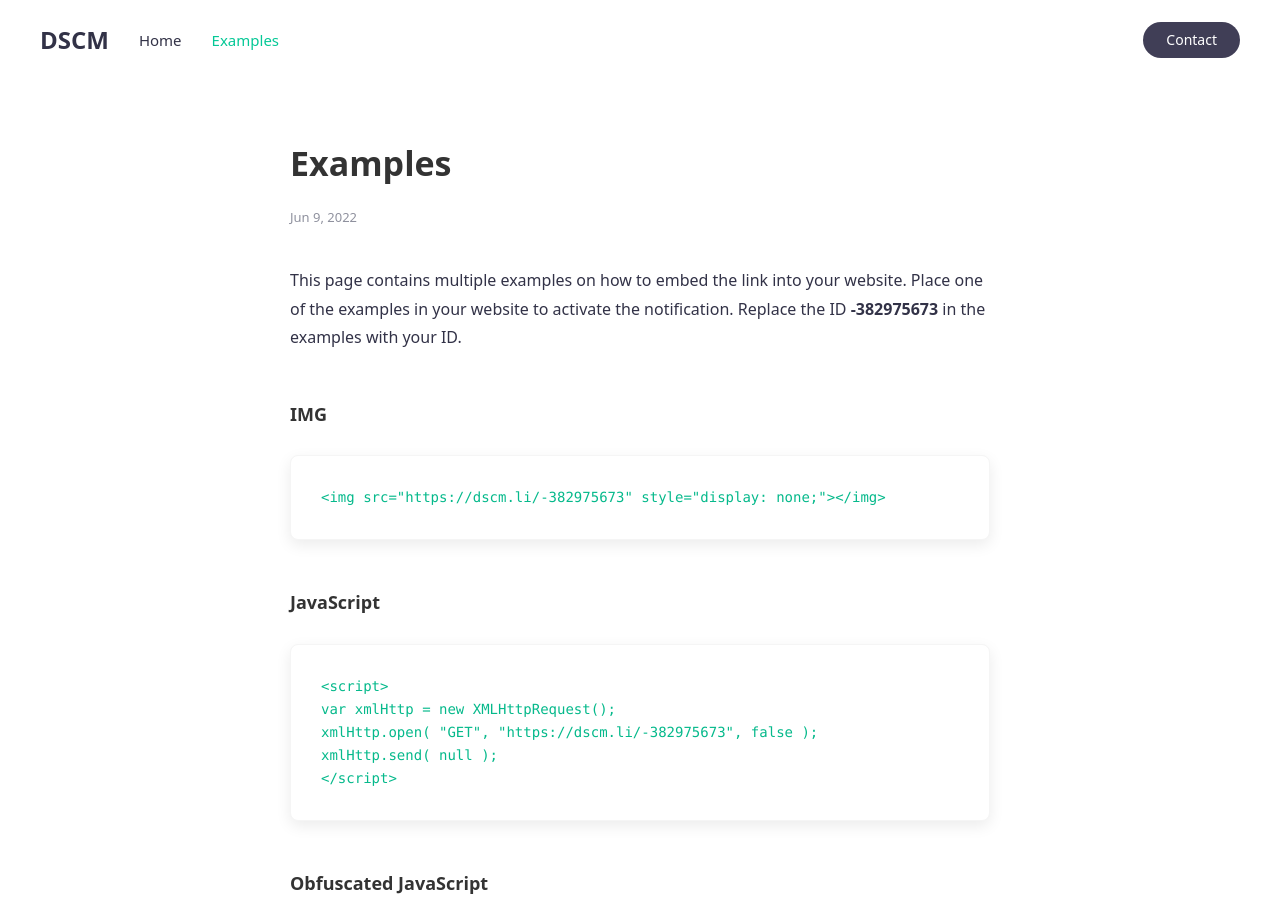
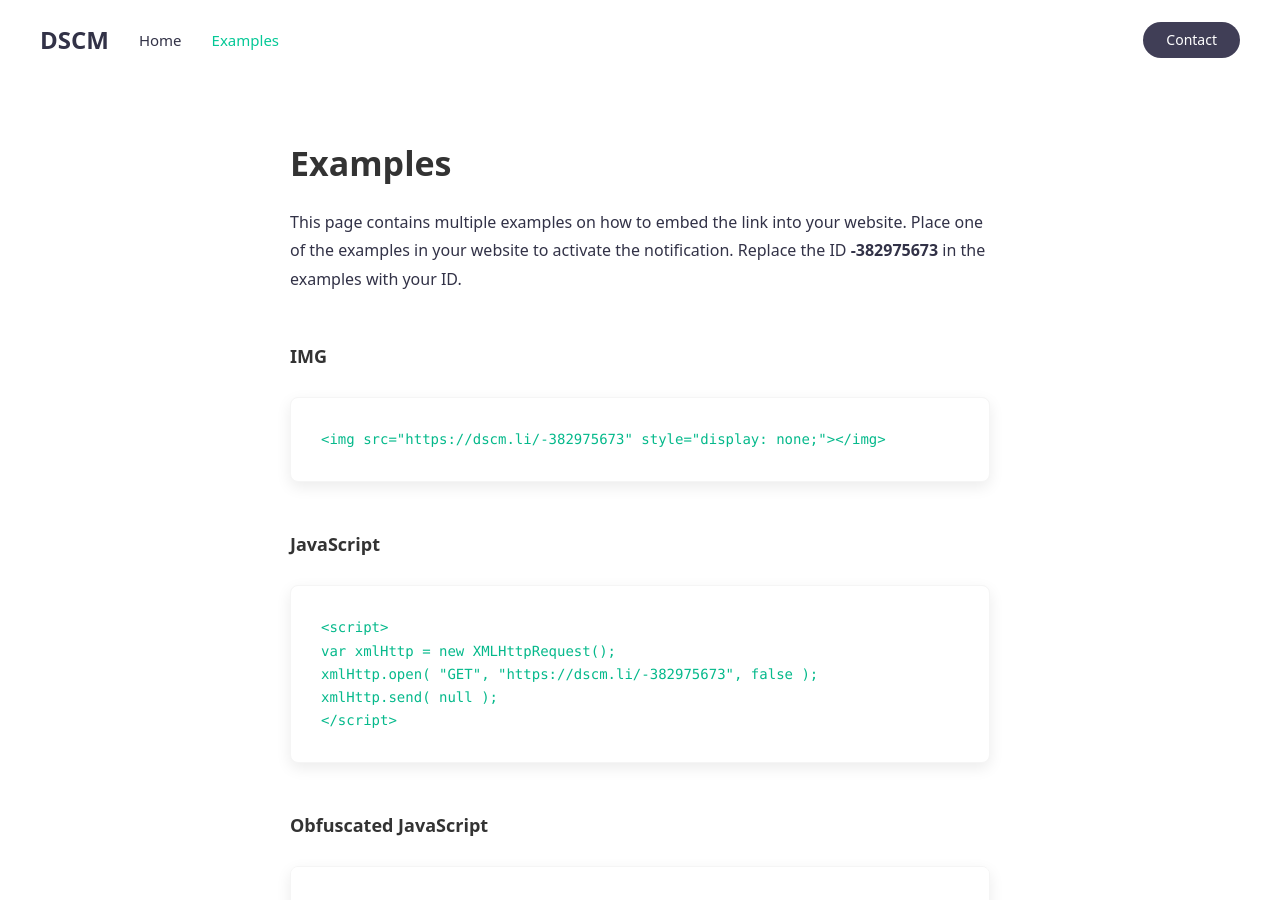
Before and after one commit to didsomeonecloneme/didsomeonecloneme.github.io, a Jekyll site: the page built from _posts/2022-06-09-examples.md, in a window 1280 px wide and 900 px high. Built offline with Jekyll 4.4.1, drawn with Linux system fonts in a browser that asks for light colours.

Commit message:
Remove date from posts

```diff
--- a/_layouts/post.html
+++ b/_layouts/post.html
@@ -7,10 +7,6 @@ layout: default
         <article class="uk-article">
 
             <h1 class="uk-article-title">{{ page.title | escape }}</h1>
-
-            <div class="uk-article-meta uk-margin-top uk-margin-medium-bottom uk-flex uk-flex-middle">
-                {% include post-meta.html %}
-            </div>
 
             <div class="article-content link-primary">
                 {{ content }}
```
